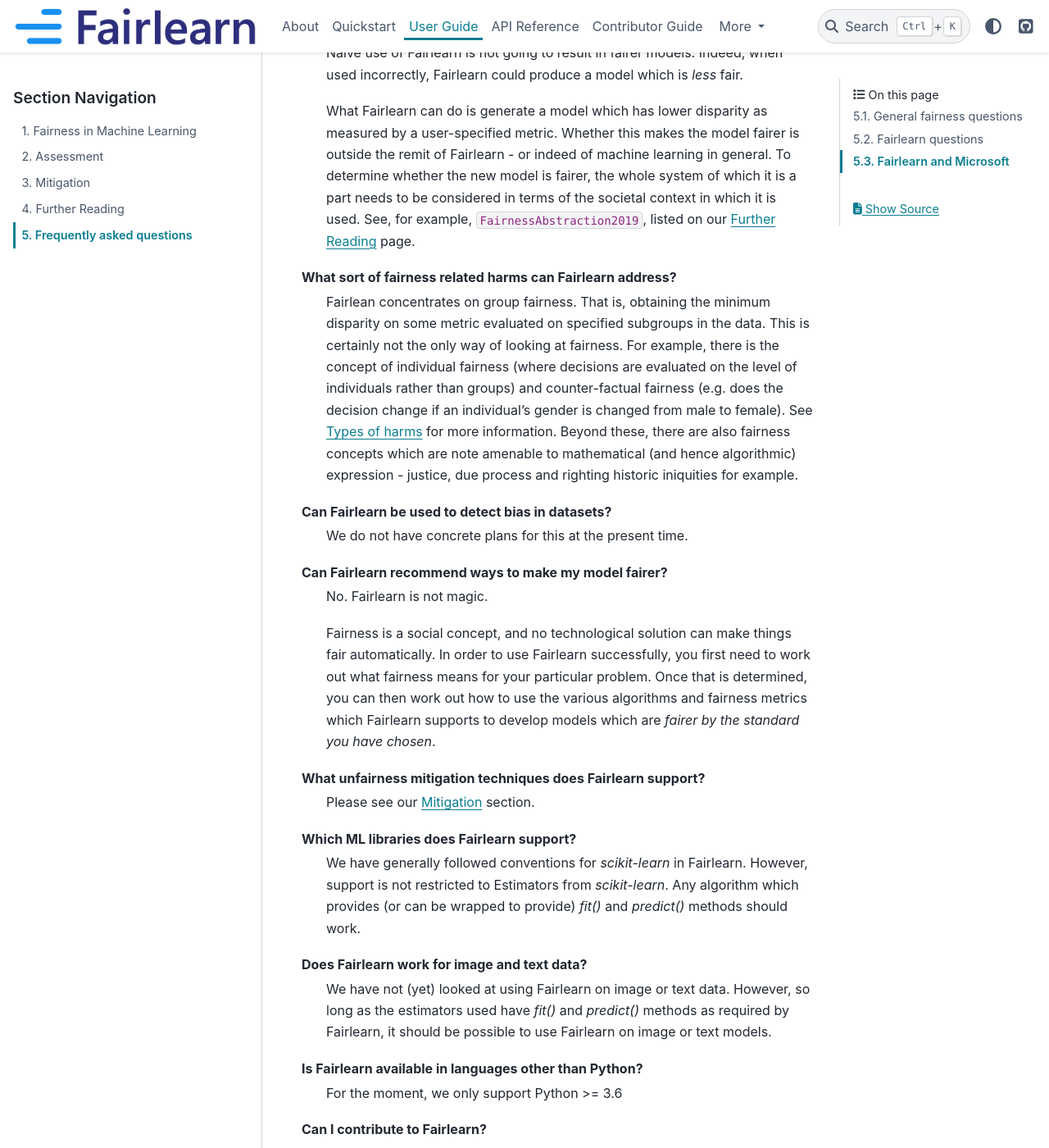
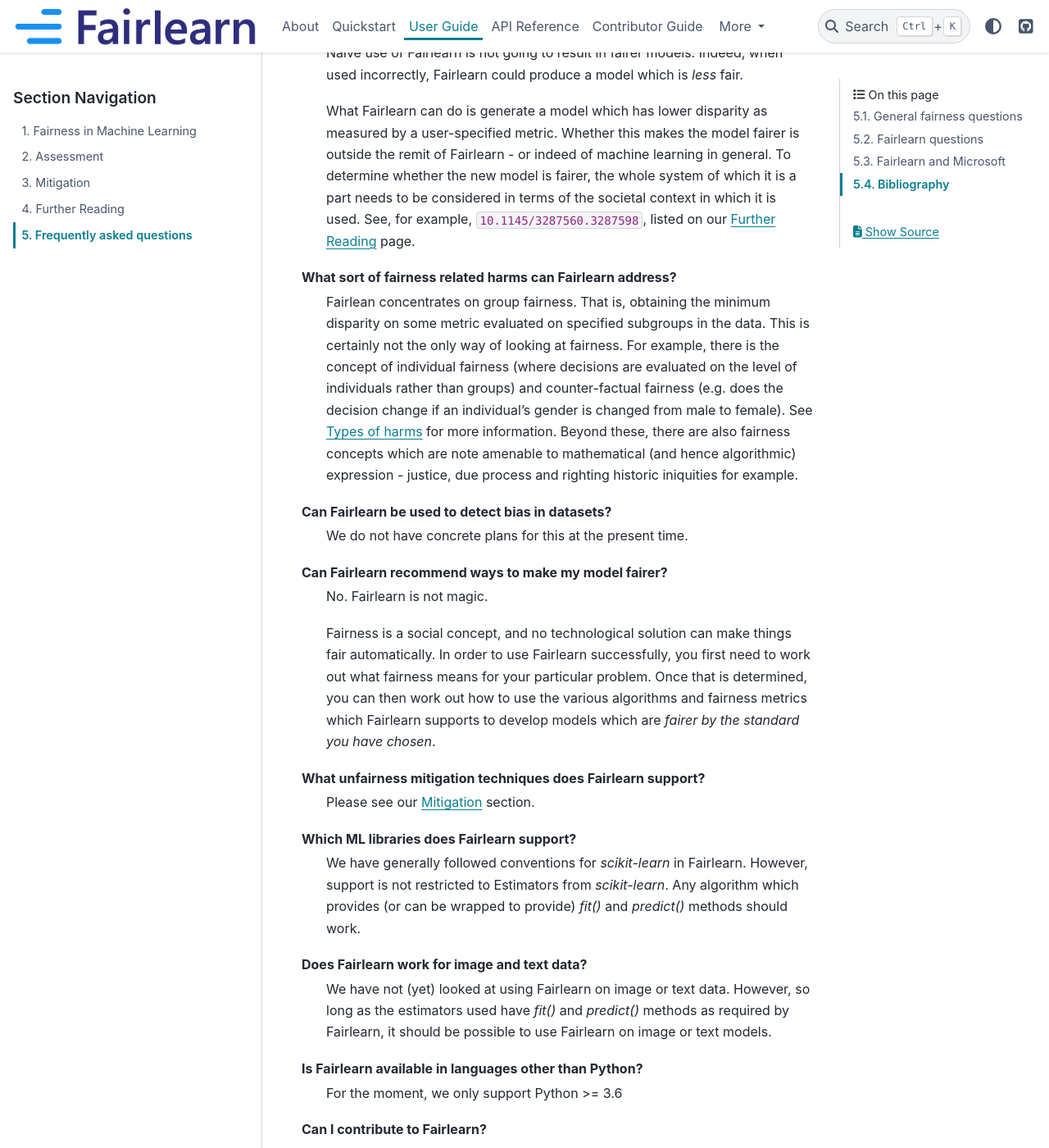
Before and after one commit to fairlearn/fairlearn, a Sphinx documentation site: the page built from docs/user_guide/faq.rst, in a window 1280 px wide and 1400 px high, scrolled down 1217 px. Shown: the whole window at 82% size. Built offline with Sphinx 7.4.7 and the PyData theme 0.15.4, drawn with Linux system fonts in a browser that asks for light colours; pages that are not in the unit, such as notebooks, are missing from menus; cross-references to code outside the pages are shown as plain code; part of the change alters nothing that is shown.

```diff
--- a/docs/references.bib
+++ b/docs/references.bib
@@ -1,14 +1,31 @@
-@inproceedings{FairnessAbstraction2019,
-    title={Fairness and Abstraction in Sociotechnical Systems},
-    author={Andrew D. Selbst and Danah Boyd and Sorelle Friedler and Suresh Venkatasubramanian and Janet Vertesi},
-    year={2019},
-    series={ACM Conference on Fairness, Accountability, and Transparency}
+@inproceedings{10.1145/3287560.3287598,
+author = {Selbst, Andrew D. and Boyd, Danah and Friedler, Sorelle A. and Venkatasubramanian, Suresh and Vertesi, Janet},
+title = {Fairness and Abstraction in Sociotechnical Systems},
+year = {2019},
+isbn = {9781450361255},
+publisher = {Association for Computing Machinery},
+address = {New York, NY, USA},
+url = {https://doi.org/10.1145/3287560.3287598},
+doi = {10.1145/3287560.3287598},
+booktitle = {Proceedings of the Conference on Fairness, Accountability, and Transparency},
+pages = {59–68},
+numpages = {10},
+keywords = {Sociotechnical Systems, Interdisciplinary, Fairness-aware Machine Learning},
+location = {Atlanta, GA, USA},
+series = {FAT* ’19}
 }
-@misc{dwork2011fairness,
-    title={Fairness Through Awareness},
-    author={Cynthia Dwork and Moritz Hardt and Toniann Pitassi and Omer Reingold and Rich Zemel},
-    year={2011},
-    eprint={1104.3913},
-    archivePrefix={arXiv},
-    primaryClass={cs.CC}
+@inproceedings{10.1145/2090236.2090255,
+author = {Dwork, Cynthia and Hardt, Moritz and Pitassi, Toniann and Reingold, Omer and Zemel, Richard},
+title = {Fairness through Awareness},
+year = {2012},
+isbn = {9781450311151},
+publisher = {Association for Computing Machinery},
+address = {New York, NY, USA},
+url = {https://doi.org/10.1145/2090236.2090255},
+doi = {10.1145/2090236.2090255},
+booktitle = {Proceedings of the 3rd Innovations in Theoretical Computer Science Conference},
+pages = {214–226},
+numpages = {13},
+location = {Cambridge, Massachusetts},
+series = {ITCS ’12}
 }
--- a/docs/user_guide/faq.rst
+++ b/docs/user_guide/faq.rst
@@ -52,7 +52,7 @@ Can Fairlearn make my model fair?
     machine learning in general.
     To determine whether the new model is fairer, the whole system of which it is a part
     needs to be considered in terms of the societal context in which it is used.
-    See, for example, :cite:`FairnessAbstraction2019`,
+    See, for example, :cite:`10.1145/3287560.3287598`,
     listed on our :ref:`further_reading` page.
 
 What sort of fairness related harms can Fairlearn address?
@@ -111,4 +111,7 @@ Fairlearn and Microsoft
 What is the relationship between Fairlearn and Microsoft?
     Fairlearn has grown from a project at Microsoft Research in New York City.
 
-.. bibliography:: references.bib
+Bibliography
+------------
+
+.. bibliography:: ../references.bib
```
